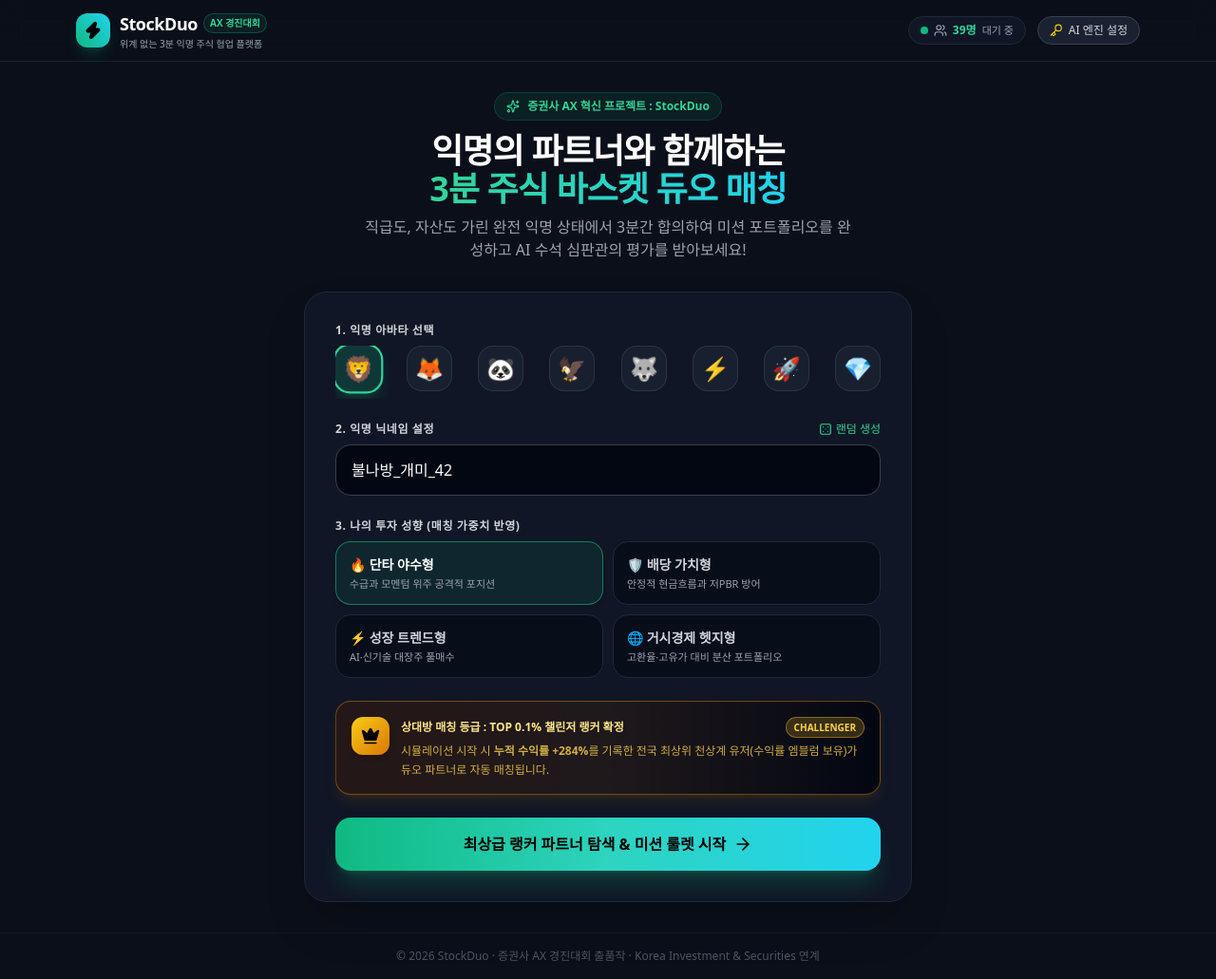
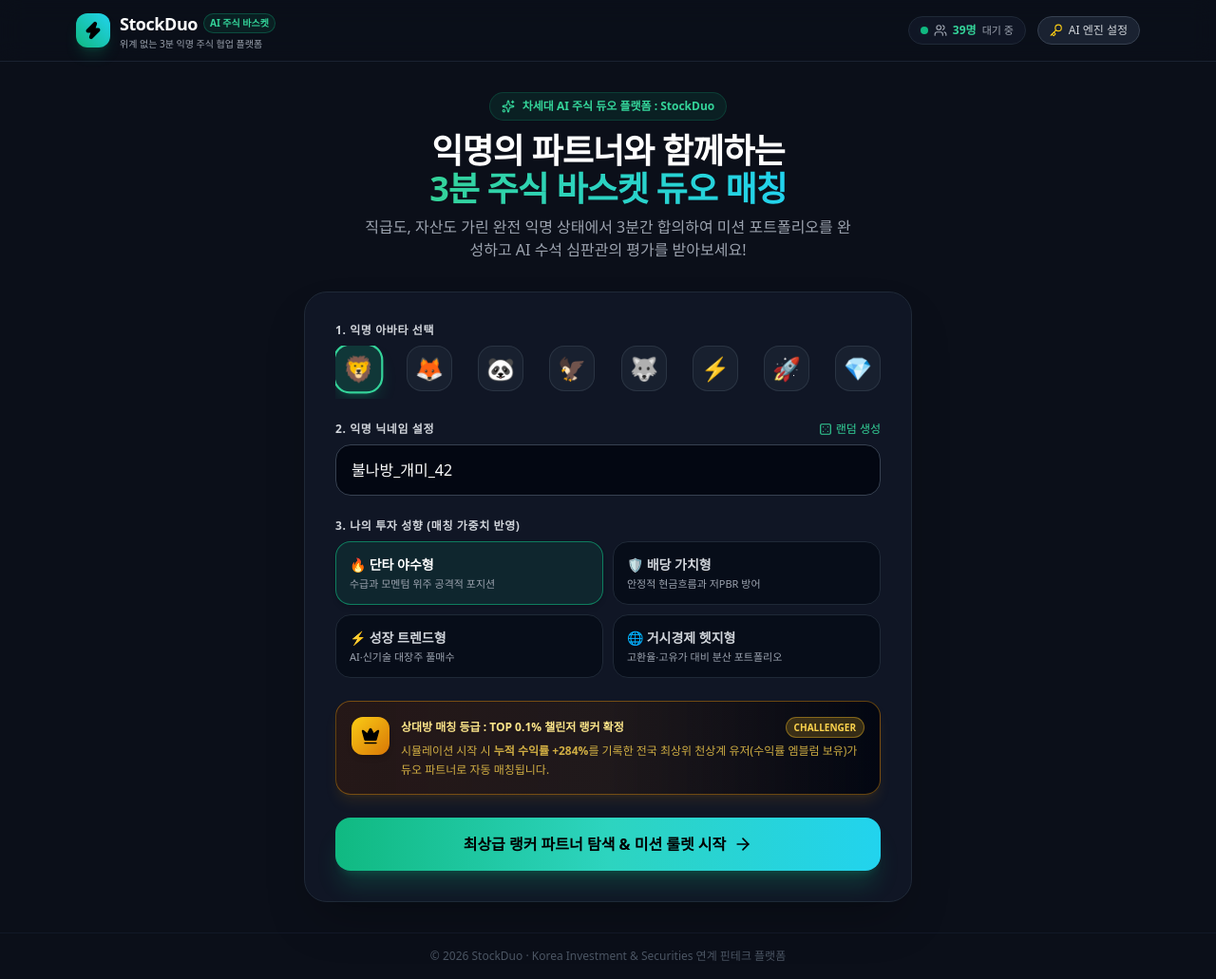
Before and after one commit to ohkst/stockduo, a React (Vite) app: page / in a window 1280 px wide. Shown: the whole page at 95% size. Built offline with nearby package versions, Linux system fonts and the light colour scheme; a web font is replaced by a local one.

Commit message:
clean: remove AX and contest-related texts across UI components

```diff
--- a/src/App.jsx
+++ b/src/App.jsx
@@ -155,7 +155,7 @@
 
       {/* 푸터 */}
       <footer className="py-4 text-center text-xs text-gray-600 border-t border-gray-900">
-        © 2026 StockDuo · 증권사 AX 경진대회 출품작 · Korea Investment & Securities 연계
+        © 2026 StockDuo · Korea Investment & Securities 연계 핀테크 플랫폼
       </footer>
 
       {/* API Key Modal */}
--- a/src/components/ApiKeyModal.jsx
+++ b/src/components/ApiKeyModal.jsx
@@ -43,7 +43,7 @@
 
         <div className="mb-4 text-xs text-gray-300 leading-relaxed bg-gray-800/50 p-3 rounded-xl border border-gray-700/50">
           <p className="mb-1">
-            💡 <strong>API 키 없이도 100% 정상 작동합니다.</strong> 키 미입력 시 내장된 <strong>고도화 AX 시뮬레이션 알고리즘</strong>으로 즉시 판정합니다.
+            💡 <strong>API 키 없이도 100% 정상 작동합니다.</strong> 키 미입력 시 내장된 <strong>고도화 AI 시뮬레이션 알고리즘</strong>으로 즉시 판정합니다.
           </p>
           <a
             href="https://aistudio.google.com/app/apikey"
--- a/src/components/Header.jsx
+++ b/src/components/Header.jsx
@@ -32,7 +32,7 @@
                 StockDuo
               </span>
               <span className="text-[10px] font-bold px-1.5 py-0.5 rounded-full bg-emerald-500/10 text-emerald-400 border border-emerald-500/30">
-                AX 경진대회
+                AI 주식 바스켓
               </span>
             </div>
             <p className="text-[10px] text-gray-400 font-medium hidden sm:block">
--- a/src/components/StepLobby.jsx
+++ b/src/components/StepLobby.jsx
@@ -49,7 +49,7 @@
       <div className="text-center mb-8">
         <div className="inline-flex items-center gap-2 px-3 py-1.5 rounded-full bg-emerald-500/10 border border-emerald-500/20 text-emerald-400 text-xs font-semibold mb-3">
           <Sparkles className="w-3.5 h-3.5" />
-          <span>증권사 AX 혁신 프로젝트 : StockDuo</span>
+          <span>차세대 AI 주식 듀오 플랫폼 : StockDuo</span>
         </div>
         <h1 className="text-3xl sm:text-4xl font-extrabold text-white tracking-tight mb-2">
           익명의 파트너와 함께하는<br />
--- a/src/components/StepReport.jsx
+++ b/src/components/StepReport.jsx
@@ -275,7 +275,7 @@
 
         {/* 워터마크 푸터 */}
         <div className="mt-6 pt-4 border-t border-gray-800/80 flex items-center justify-between text-[11px] text-gray-500">
-          <span>한국투자증권 AX 경진대회 출품작 · StockDuo</span>
+          <span>한국투자증권 연계 공식 서비스 · StockDuo</span>
           <span>TrueFriend MTS Connected</span>
         </div>
       </div>
--- a/src/utils/aiJudge.js
+++ b/src/utils/aiJudge.js
@@ -1,7 +1,7 @@
 /**
  * AI 수석 심판관 (AlphaDog) 채점 및 평가 엔진
  * Mode 1: Google Gemini Flash REST API (API 키 제공 시)
- * Mode 2: Deterministic AX Simulation Engine (Zero API Key 내장 엔진)
+ * Mode 2: Deterministic AI Simulation Engine (Zero API Key 내장 엔진)
  */
 
 export async function evaluatePortfolio({ stocks, mission, userProfile, partnerBot, apiKey }) {
@@ -48,11 +48,11 @@
         return geminiResult;
       }
     } catch (err) {
-      console.warn("Gemini API call failed, falling back to built-in AX engine:", err);
+      console.warn("Gemini API call failed, falling back to built-in AI engine:", err);
     }
   }
 
-  // Mode 2: 브라우저 내장 고성능 AX 시뮬레이션 엔진
+  // Mode 2: 브라우저 내장 고성능 AI 시뮬레이션 엔진
   return generateDeterministicReport({
     stocks,
     mission,
```
Also changed, not shown: 1 other file (tests, documents, lock files or other folders).
